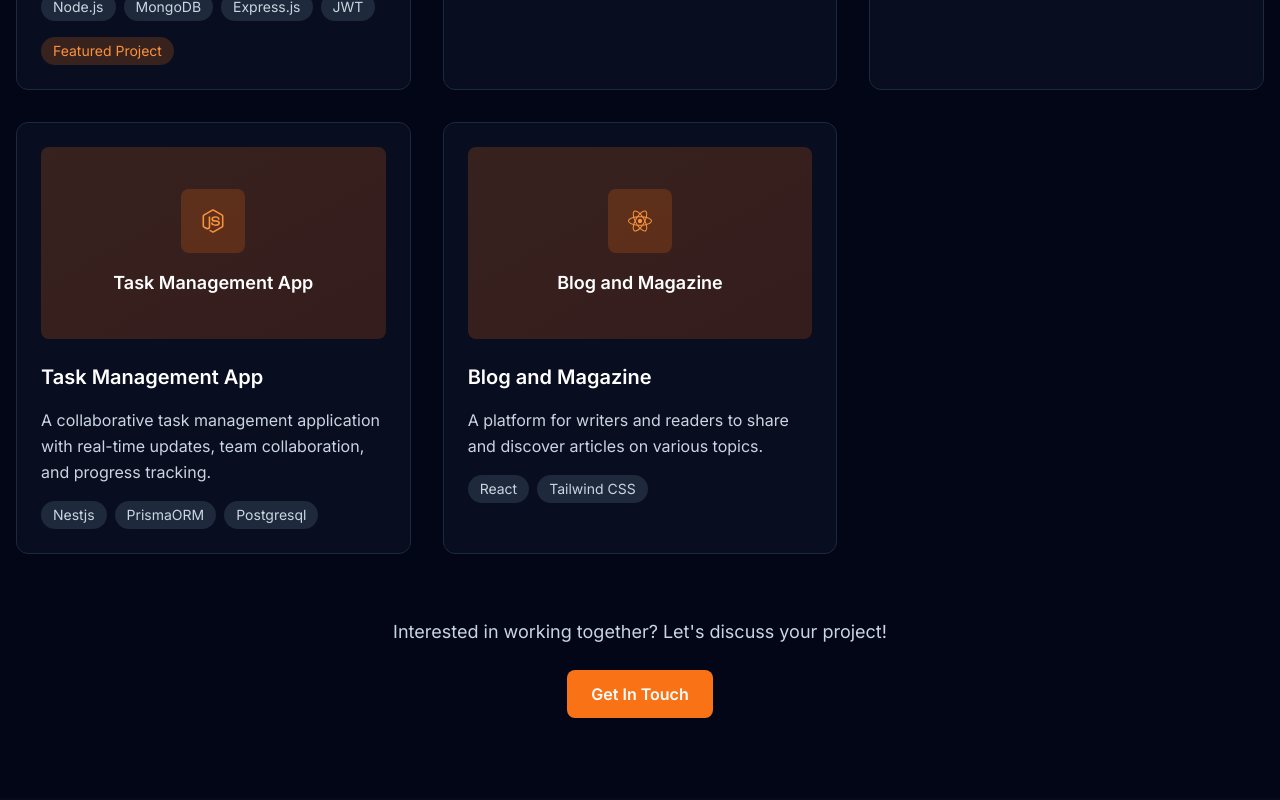
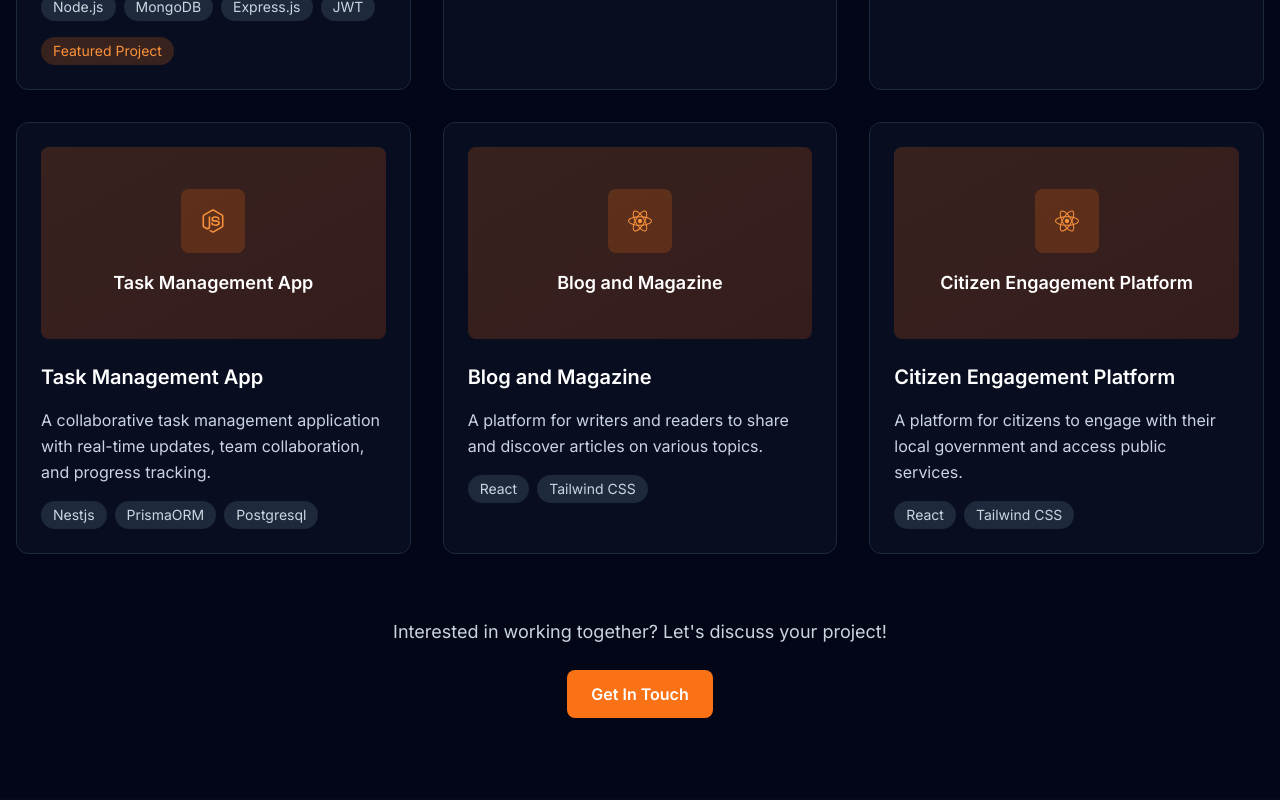
Before and after one commit to Amani-Ishimwe/Portofolio_site, a React (Vite) app: page / in a window 1280 px wide. Shown: the part 3880-4680 px from the top of the page. Built offline with nearby package versions, Linux system fonts and the light colour scheme.

Commit message:
final version

```diff
--- a/src/components/Experience.jsx
+++ b/src/components/Experience.jsx
@@ -2,7 +2,7 @@ import { FaBriefcase, FaCalendarAlt, FaMapMarkerAlt } from 'react-icons/fa'
 
 const Experience = () => {
   const experiences = [
-    {
+   /* {
       id: 1,
       title: 'UI/UX Designer',
       company: 'Personal Project: Menya Bot',
@@ -11,7 +11,7 @@ const Experience = () => {
       description: 'An AI chatbot designed to assist users with knowing what is going on with their body',
       technologies: ['Figma'],
       type: 'Part-time'
-    },
+    },*/
   ]
 
   return (
--- a/src/components/Projects.jsx
+++ b/src/components/Projects.jsx
@@ -22,7 +22,7 @@ const projects = [
       category: 'backend',
       technologies: [ 'Node.js', 'MongoDB', 'Express.js', 'JWT'],
       icons: [ <FaNodeJs />, <SiMongodb />],
-      github: '#',
+      github: 'https://github.com/Amani-Ishimwe/blog-management-api.git',
       live: '#',
       featured: true
     },
@@ -34,7 +34,7 @@ const projects = [
       category: 'backend',
       technologies: ['NestJs', 'Postgresql', 'PrismaORM'],
       icons: [<FaNodeJs />, <SiPostgresql />],
-      github: '#',
+      github: 'https://github.com/Amani-Ishimwe/Visitor_Management_System-NestJs.git',
       live: '#',
       featured: true
     },
@@ -47,7 +47,7 @@ const projects = [
       technologies: ['Figma'],
       icons: [<FaPaintBrush />],
       github: '#',
-      live: '#',
+      live: 'https://www.figma.com/proto/JTZZaLW3PeucwDQvX5vRbh/Menya?node-id=57-1841&t=uXJVyZuUw8vDr8bV-1',
       featured: false
     },
     {
@@ -58,7 +58,7 @@ const projects = [
       category: 'backend',
       technologies: ['Nestjs', 'PrismaORM', 'Postgresql'],
       icons: [<FaNodeJs />, <SiTypescript />, <SiPostgresql />],
-      github: '#',
+      github: 'https://github.com/Amani-Ishimwe/Task-Management-System-NestJS.git',
       live: '#',
       featured: false
     },
@@ -70,10 +70,23 @@ const projects = [
       category: 'frontend',
       technologies: ['React','Tailwind CSS'],
       icons: [<FaReact />, <SiTailwindcss />],
-      github: '#',
+      github: 'https://github.com/Amani-Ishimwe/BlogSphere_Frontend_ReactJs.git',
+      live: '#',
+      featured: false
+    },
+    {
+      id: 6,
+      title: 'Citizen Engagement Platform',
+      description: 'A platform for citizens to engage with their local government and access public services.',
+      image: '/api/placeholder/400/250',
+      category: 'fullstack',
+      technologies: ['React','Tailwind CSS'],
+      icons: [<FaReact />, <SiTailwindcss />, <FaNodeJs />, <SiMongodb />],
+      github: 'https://github.com/Amani-Ishimwe/CitizenEngagement.git',
       live: '#',
       featured: false
     }
+
   ]
 
   const filteredProjects = activeFilter === 'all'
```
